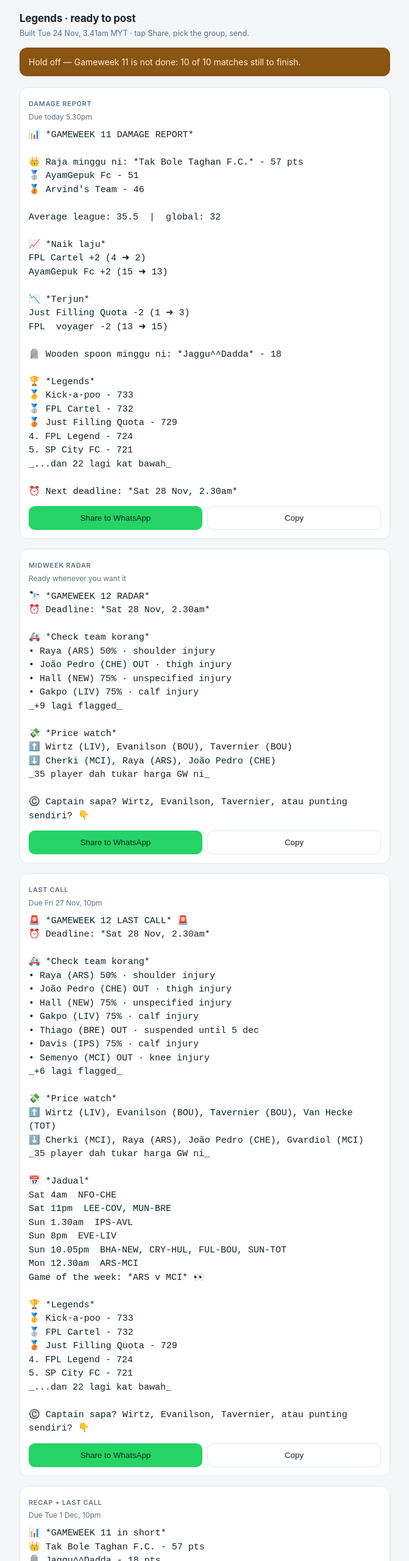
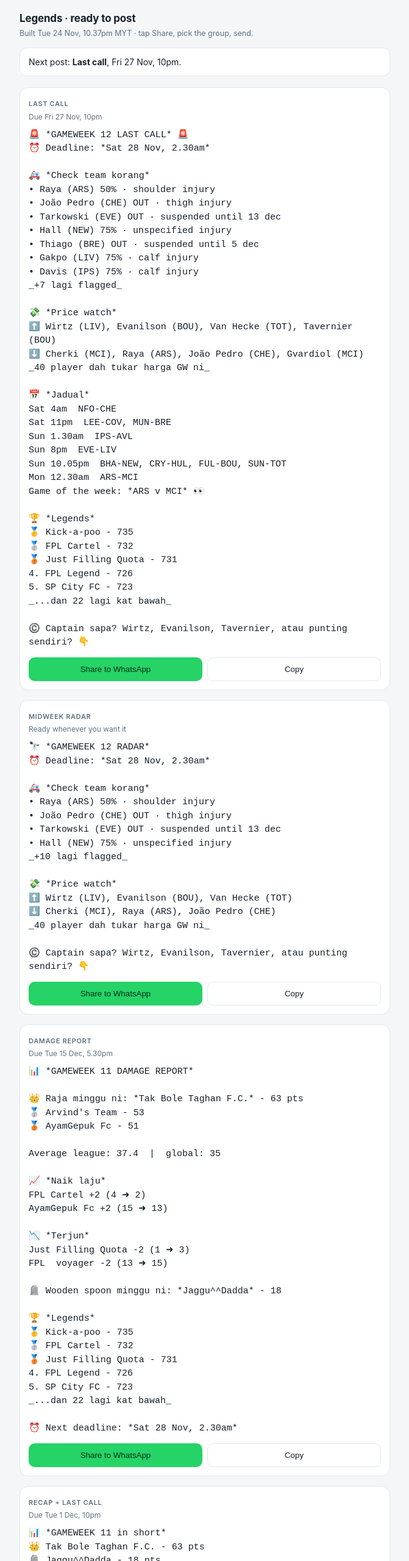
Before and after one commit to ravinsubramaniam/legends-fpl, a plain HTML site: page docs/index.html in a window 1280 px wide. Shown: the top 2560 px of the page at 61% size, without its empty margins (304-975 px from the left). Drawn offline with Linux system fonts and the light colour scheme.

Commit message:
post: 2026-11-24 14:37

```diff
--- a/docs/index.html
+++ b/docs/index.html
@@ -30,17 +30,81 @@ button{flex:1 1 130px;border:0;border-radius:10px;padding:11px 14px;font:600 14p
 .ok{background:var(--acc)!important;color:#052e16!important}
 </style>
 <h1>Legends &middot; ready to post</h1>
-<p class="sub">Built Tue 24 Nov, 3.41am MYT &middot; tap Share, pick the group, send.</p>
-<div class="banner hold">Hold off &mdash; Gameweek 11 is not done: 10 of 10 matches still to finish.</div>
+<p class="sub">Built Tue 24 Nov, 10.37pm MYT &middot; tap Share, pick the group, send.</p>
+<div class="banner">Next post: <b>Last call</b>, Fri 27 Nov, 10pm.</div>
+<div class="card"><div class="tag">Last call</div>
+<p class="due">Due Fri 27 Nov, 10pm</p>
+<pre id="lastcall">🚨 *GAMEWEEK 12 LAST CALL* 🚨
+⏰ Deadline: *Sat 28 Nov, 2.30am*
+
+🚑 *Check team korang*
+• Raya (ARS) 50% · shoulder injury
+• João Pedro (CHE) OUT · thigh injury
+• Tarkowski (EVE) OUT · suspended until 13 dec
+• Hall (NEW) 75% · unspecified injury
+• Thiago (BRE) OUT · suspended until 5 dec
+• Gakpo (LIV) 75% · calf injury
+• Davis (IPS) 75% · calf injury
+_+7 lagi flagged_
+
+💸 *Price watch*
+⬆️ Wirtz (LIV), Evanilson (BOU), Van Hecke (TOT), Tavernier (BOU)
+⬇️ Cherki (MCI), Raya (ARS), João Pedro (CHE), Gvardiol (MCI)
+_40 player dah tukar harga GW ni_
+
+📅 *Jadual*
+Sat 4am  NFO-CHE
+Sat 11pm  LEE-COV, MUN-BRE
+Sun 1.30am  IPS-AVL
+Sun 8pm  EVE-LIV
+Sun 10.05pm  BHA-NEW, CRY-HUL, FUL-BOU, SUN-TOT
+Mon 12.30am  ARS-MCI
+Game of the week: *ARS v MCI* 👀
+
+🏆 *Legends*
+🥇 Kick-a-poo - 735
+🥈 FPL Cartel - 732
+🥉 Just Filling Quota - 731
+4. FPL Legend - 726
+5. SP City FC - 723
+_...dan 22 lagi kat bawah_
+
+©️ Captain sapa? Wirtz, Evanilson, Tavernier, atau punting sendiri? 👇</pre>
+<div class="row">
+<button class="go" onclick="share('lastcall',this)">Share to WhatsApp</button>
+<button class="cp" onclick="copy('lastcall',this)">Copy</button>
+</div></div>
+<div class="card"><div class="tag">Midweek radar</div>
+<p class="due">Ready whenever you want it</p>
+<pre id="radar">🔭 *GAMEWEEK 12 RADAR*
+⏰ Deadline: *Sat 28 Nov, 2.30am*
+
+🚑 *Check team korang*
+• Raya (ARS) 50% · shoulder injury
+• João Pedro (CHE) OUT · thigh injury
+• Tarkowski (EVE) OUT · suspended until 13 dec
+• Hall (NEW) 75% · unspecified injury
+_+10 lagi flagged_
+
+💸 *Price watch*
+⬆️ Wirtz (LIV), Evanilson (BOU), Van Hecke (TOT)
+⬇️ Cherki (MCI), Raya (ARS), João Pedro (CHE)
+_40 player dah tukar harga GW ni_
+
+©️ Captain sapa? Wirtz, Evanilson, Tavernier, atau punting sendiri? 👇</pre>
+<div class="row">
+<button class="go" onclick="share('radar',this)">Share to WhatsApp</button>
+<button class="cp" onclick="copy('radar',this)">Copy</button>
+</div></div>
 <div class="card"><div class="tag">Damage report</div>
-<p class="due">Due today 5.30pm</p>
+<p class="due">Due Tue 15 Dec, 5.30pm</p>
 <pre id="recap">📊 *GAMEWEEK 11 DAMAGE REPORT*
 
-👑 Raja minggu ni: *Tak Bole Taghan F.C.* - 57 pts
-🥈 AyamGepuk Fc - 51
-🥉 Arvind&#x27;s Team - 46
+👑 Raja minggu ni: *Tak Bole Taghan F.C.* - 63 pts
+🥈 Arvind&#x27;s Team - 53
+🥉 AyamGepuk Fc - 51
 
-Average league: 35.5  |  global: 32
+Average league: 37.4  |  global: 35
 
 📈 *Naik laju*
 FPL Cartel +2 (4 ➜ 2)
@@ -53,11 +117,11 @@ FPL  voyager -2 (13 ➜ 15)
 🪦 Wooden spoon minggu ni: *Jaggu^^Dadda* - 18
 
 🏆 *Legends*
-🥇 Kick-a-poo - 733
+🥇 Kick-a-poo - 735
 🥈 FPL Cartel - 732
-🥉 Just Filling Quota - 729
-4. FPL Legend - 724
-5. SP City FC - 721
+🥉 Just Filling Quota - 731
+4. FPL Legend - 726
+5. SP City FC - 723
 _...dan 22 lagi kat bawah_
 
 ⏰ Next deadline: *Sat 28 Nov, 2.30am*</pre>
@@ -65,47 +129,31 @@ _...dan 22 lagi kat bawah_
 <button class="go" onclick="share('recap',this)">Share to WhatsApp</button>
 <button class="cp" onclick="copy('recap',this)">Copy</button>
 </div></div>
-<div class="card"><div class="tag">Midweek radar</div>
-<p class="due">Ready whenever you want it</p>
-<pre id="radar">🔭 *GAMEWEEK 12 RADAR*
+<div class="card"><div class="tag">Recap + last call</div>
+<p class="due">Due Tue 1 Dec, 10pm</p>
+<pre id="combo">📊 *GAMEWEEK 11 in short*
+👑 Tak Bole Taghan F.C. - 63 pts
+🪦 Jaggu^^Dadda - 18 pts
+Average league: 37.4
+
+➖➖➖➖➖
+🚨 *GAMEWEEK 12 LAST CALL* 🚨
 ⏰ Deadline: *Sat 28 Nov, 2.30am*
 
 🚑 *Check team korang*
 • Raya (ARS) 50% · shoulder injury
 • João Pedro (CHE) OUT · thigh injury
+• Tarkowski (EVE) OUT · suspended until 13 dec
 • Hall (NEW) 75% · unspecified injury
+• Thiago (BRE) OUT · suspended until 5 dec
 • Gakpo (LIV) 75% · calf injury
-_+9 lagi flagged_
+• Davis (IPS) 75% · calf injury
+_+7 lagi flagged_
 
 💸 *Price watch*
-⬆️ Wirtz (LIV), Evanilson (BOU), Tavernier (BOU)
-⬇️ Cherki (MCI), Raya (ARS), João Pedro (CHE)
-_35 player dah tukar harga GW ni_
-
-©️ Captain sapa? Wirtz, Evanilson, Tavernier, atau punting sendiri? 👇</pre>
-<div class="row">
-<button class="go" onclick="share('radar',this)">Share to WhatsApp</button>
-<button class="cp" onclick="copy('radar',this)">Copy</button>
-</div></div>
-<div class="card"><div class="tag">Last call</div>
-<p class="due">Due Fri 27 Nov, 10pm</p>
-<pre id="lastcall">🚨 *GAMEWEEK 12 LAST CALL* 🚨
-⏰ Deadline: *Sat 28 Nov, 2.30am*
-
-🚑 *Check team korang*
-• Raya (ARS) 50% · shoulder injury
-• João Pedro (CHE) OUT · thigh injury
-• Hall (NEW) 75% · unspecified injury
-• Gakpo (LIV) 75% · calf injury
-• Thiago (BRE) OUT · suspended until 5 dec
-• Davis (IPS) 75% · calf injury
-• Semenyo (MCI) OUT · knee injury
-_+6 lagi flagged_
-
-💸 *Price watch*
-⬆️ Wirtz (LIV), Evanilson (BOU), Tavernier (BOU), Van Hecke (TOT)
+⬆️ Wirtz (LIV), Evanilson (BOU), Van Hecke (TOT), Tavernier (BOU)
 ⬇️ Cherki (MCI), Raya (ARS), João Pedro (CHE), Gvardiol (MCI)
-_35 player dah tukar harga GW ni_
+_40 player dah tukar harga GW ni_
 
 📅 *Jadual*
 Sat 4am  NFO-CHE
@@ -117,59 +165,11 @@ Mon 12.30am  ARS-MCI
 Game of the week: *ARS v MCI* 👀
 
 🏆 *Legends*
-🥇 Kick-a-poo - 733
+🥇 Kick-a-poo - 735
 🥈 FPL Cartel - 732
-🥉 Just Filling Quota - 729
-4. FPL Legend - 724
-5. SP City FC - 721
-_...dan 22 lagi kat bawah_
-
-©️ Captain sapa? Wirtz, Evanilson, Tavernier, atau punting sendiri? 👇</pre>
-<div class="row">
-<button class="go" onclick="share('lastcall',this)">Share to WhatsApp</button>
-<button class="cp" onclick="copy('lastcall',this)">Copy</button>
-</div></div>
-<div class="card"><div class="tag">Recap + last call</div>
-<p class="due">Due Tue 1 Dec, 10pm</p>
-<pre id="combo">📊 *GAMEWEEK 11 in short*
-👑 Tak Bole Taghan F.C. - 57 pts
-🪦 Jaggu^^Dadda - 18 pts
-Average league: 35.5
-
-➖➖➖➖➖
-🚨 *GAMEWEEK 12 LAST CALL* 🚨
-⏰ Deadline: *Sat 28 Nov, 2.30am*
-
-🚑 *Check team korang*
-• Raya (ARS) 50% · shoulder injury
-• João Pedro (CHE) OUT · thigh injury
-• Hall (NEW) 75% · unspecified injury
-• Gakpo (LIV) 75% · calf injury
-• Thiago (BRE) OUT · suspended until 5 dec
-• Davis (IPS) 75% · calf injury
-• Semenyo (MCI) OUT · knee injury
-_+6 lagi flagged_
-
-💸 *Price watch*
-⬆️ Wirtz (LIV), Evanilson (BOU), Tavernier (BOU), Van Hecke (TOT)
-⬇️ Cherki (MCI), Raya (ARS), João Pedro (CHE), Gvardiol (MCI)
-_35 player dah tukar harga GW ni_
-
-📅 *Jadual*
-Sat 4am  NFO-CHE
-Sat 11pm  LEE-COV, MUN-BRE
-Sun 1.30am  IPS-AVL
-Sun 8pm  EVE-LIV
-Sun 10.05pm  BHA-NEW, CRY-HUL, FUL-BOU, SUN-TOT
-Mon 12.30am  ARS-MCI
-Game of the week: *ARS v MCI* 👀
-
-🏆 *Legends*
-🥇 Kick-a-poo - 733
-🥈 FPL Cartel - 732
-🥉 Just Filling Quota - 729
-4. FPL Legend - 724
-5. SP City FC - 721
+🥉 Just Filling Quota - 731
+4. FPL Legend - 726
+5. SP City FC - 723
 _...dan 22 lagi kat bawah_
 
 ©️ Captain sapa? Wirtz, Evanilson, Tavernier, atau punting sendiri? 👇</pre>
```
Also changed, not shown: docs/posts.json (+7 -7 lines), 1 other file.
